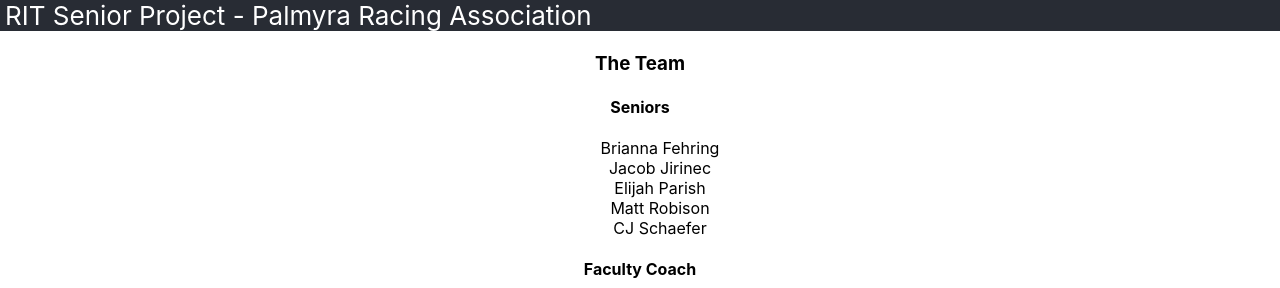
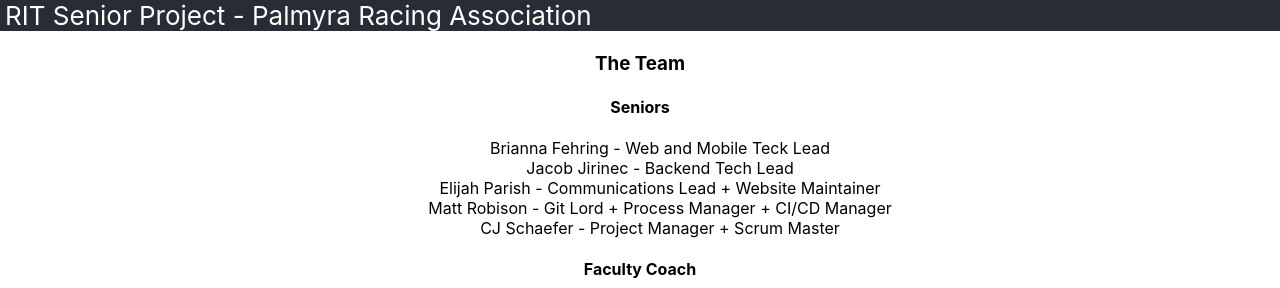
Before and after one commit to Squeaky-Training-Wheels/project-website, a React (Create React App) app: page / in a window 1280 px wide. Shown: the top 288 px of the page. Built offline with nearby package versions, Linux system fonts and the light colour scheme.

Commit message:
Updated time sheet, added team roles

```diff
--- a/src/App.js
+++ b/src/App.js
@@ -15,11 +15,11 @@
       <h3>The Team</h3>
       <h4>Seniors</h4>
       <ul>
-        <li>Brianna Fehring</li>
-        <li>Jacob Jirinec</li>
-        <li>Elijah Parish</li>
-        <li>Matt Robison</li>
-        <li>CJ Schaefer</li>
+        <li>Brianna Fehring - Web and Mobile Teck Lead</li>
+        <li>Jacob Jirinec - Backend Tech Lead</li>
+        <li>Elijah Parish - Communications Lead + Website Maintainer</li>
+        <li>Matt Robison - Git Lord + Process Manager + CI/CD Manager</li>
+        <li>CJ Schaefer - Project Manager + Scrum Master</li>
       </ul>
       <h4>Faculty Coach</h4>
       Bruce Herring
```
Also changed, not shown: public/timesheets/Time Tracking Week One.png (deleted), public/timesheets/TimeTrackingWeekOne.PNG (added).
